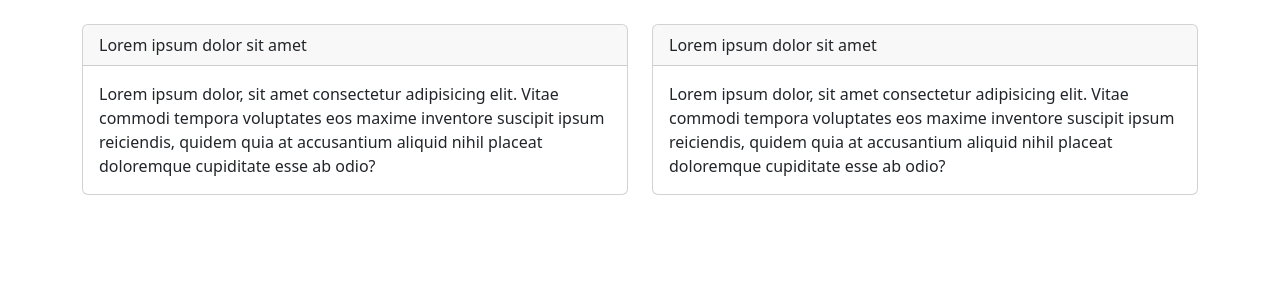
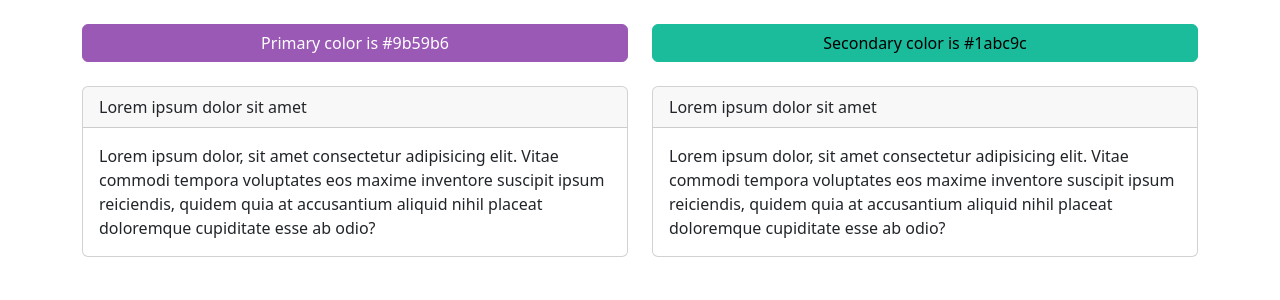
Before and after one commit to mehcan7/Front-end-Per-2, a React (Vite) app in the folder opdracht 1a/: page / in a window 1280 px wide. Shown: the top 300 px of the page. Built offline with nearby package versions, Linux system fonts and the light colour scheme.

Commit message:
Add buttons that show the new colors

```diff
--- a/opdracht 1a/src/App.jsx
+++ b/opdracht 1a/src/App.jsx
@@ -15,6 +15,14 @@ function Card() {
 function App() {
   return (
     <div className="container mt-4">
+      <div className="row mb-4">
+        <div className="col">
+          <button className="btn btn-primary w-100">Primary color is #9b59b6</button>
+        </div>
+        <div className="col">
+          <button className="btn btn-secondary w-100">Secondary color is #1abc9c</button>
+        </div>
+      </div>
       <div className="row">
         <div className="col">
           <Card />
```
